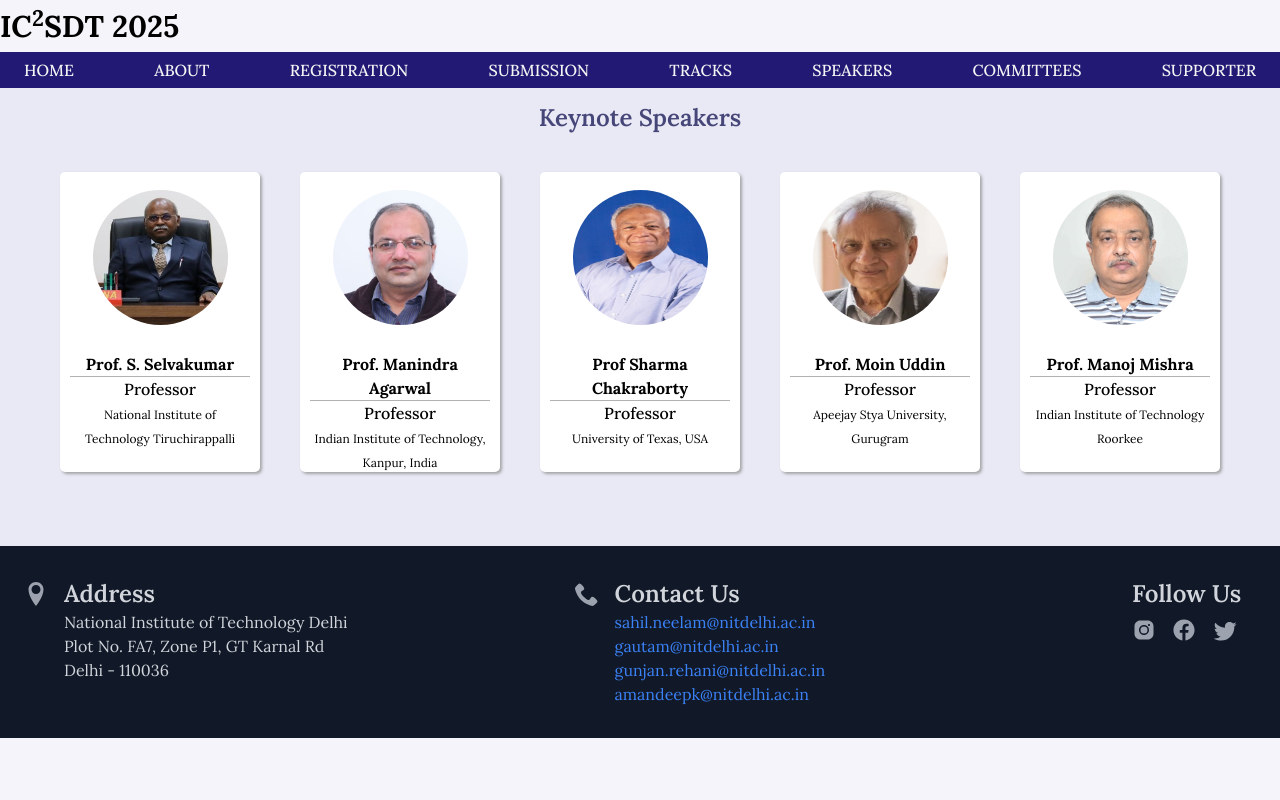
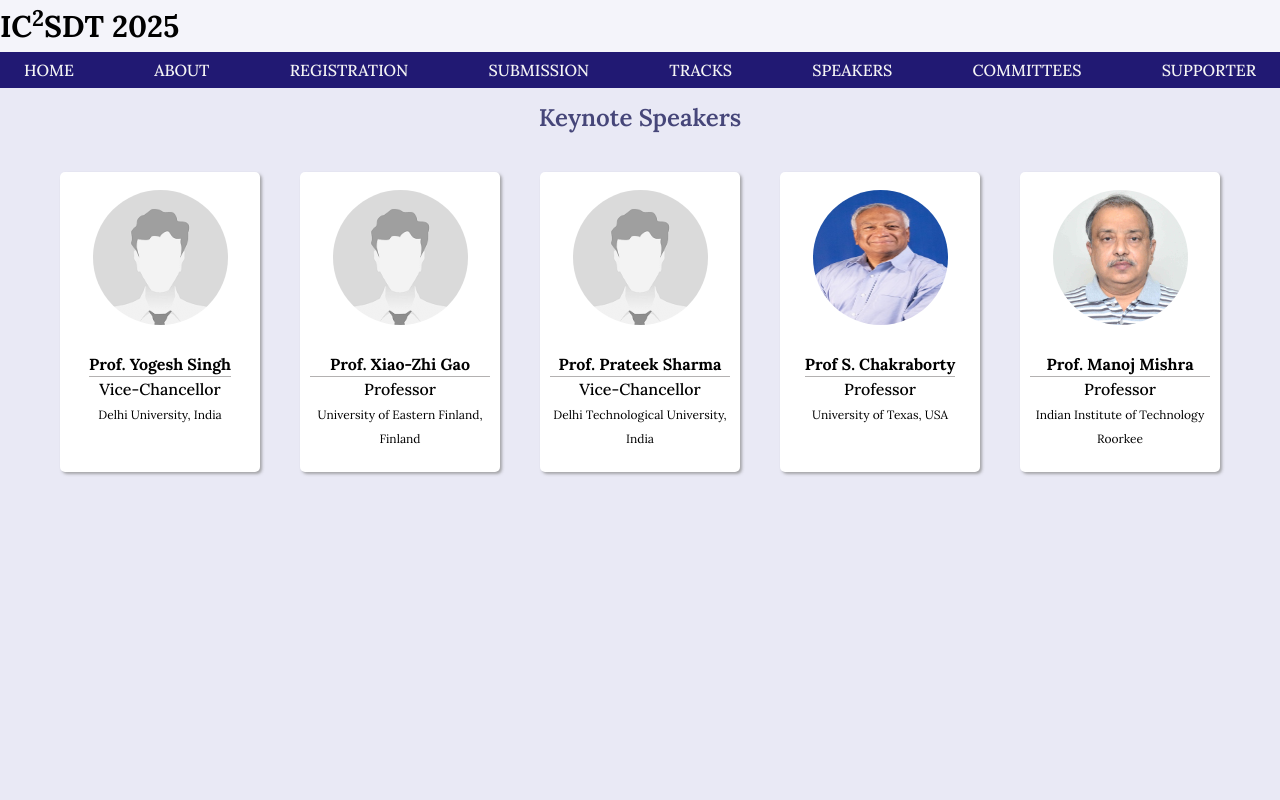
Before and after one commit to trivedi-utkarsh/IC2SDT2025, a Next.js app: page /speakers in a window 1280 px wide. Shown: the top 800 px of the page. Built offline with nearby package versions, Linux system fonts and the light colour scheme.

Commit message:
speakers

```diff
--- a/components/speakersPage/Speakers.jsx
+++ b/components/speakersPage/Speakers.jsx
@@ -6,9 +6,11 @@
         <>
 
         {/* <h1 className=" bg-primary10 py-3 text-center hed underline">Tentative Speakers</h1> */}
+        <div className="h-screen  bg-primary10 ">
 
 
-        <h1 className=" bg-primary10 py-3 text-center hed block">Keynote Speakers</h1>
+
+        <h1 className="  py-3 text-center hed block p-6">Keynote Speakers</h1>
         <section id="railway" className=" bg-primary10 px-3 py-6 spon">
             {Object.values(keynote).map((value) => {
                 return (
@@ -17,6 +19,7 @@
             })}
         </section>
 
+        </div>
 
         </>
     )
--- a/components/speakersPage/keynoteSpeakersData.js
+++ b/components/speakersPage/keynoteSpeakersData.js
@@ -1,3 +1,4 @@
+import profile from '@/public/profile.png'
 import abdulAnsari from '@/public/keynote/abdulAnsari.jpg'
 import selvaKumar from '@/public/keynote/selvaKumar.jpg'
 import sharmaChakraborty from '@/public/keynote/sharmaChakraborty.jpg'
@@ -23,30 +24,48 @@
       //   image: Binod,
       // },
 
-    Selvakumar : {
-        title: "Prof. S. Selvakumar",
+      YogeshSingh : {
+        title: "Prof. Yogesh Singh",
+        designation: "Vice-Chancellor",
+        description: "Delhi University, India",
+        image: profile
+      },
+      Xiao : {
+        title: "Prof. Xiao-Zhi Gao",
         designation: "Professor",
-        description: "National Institute of Technology Tiruchirappalli",
-        image: selvaKumar,
+        description: "University of Eastern Finland, Finland",
+        image: profile,
       },
-      Agarwal : {
-        title: "Prof. Manindra Agarwal",
-        designation: "Professor",
-        description: "Indian Institute of Technology, Kanpur, India",
-        image: manindraAgarwal,
+      Prateek : {
+        title: "Prof. Prateek Sharma",
+        designation: "Vice-Chancellor",
+        description: "Delhi Technological University, India",
+        image: profile,
       },
+    // Selvakumar : {
+    //     title: "Prof. S. Selvakumar",
+    //     designation: "Professor",
+    //     description: "National Institute of Technology Tiruchirappalli",
+    //     image: selvaKumar,
+    //   },
+    //   Agarwal : {
+    //     title: "Prof. Manindra Agarwal",
+    //     designation: "Professor",
+    //     description: "Indian Institute of Technology, Kanpur, India",
+    //     image: manindraAgarwal,
+    //   },
       Chakraborty : {
-        title: "Prof Sharma Chakraborty",
+        title: "Prof S. Chakraborty",
         designation: "Professor",
         description: "University of Texas, USA",
         image: sharmaChakraborty,
       },
-      uddin : {
-        title: "Prof. Moin Uddin",
-        designation: "Professor",
-        description: "Apeejay Stya University, Gurugram",
-        image: moinUddin,
-      },
+      // uddin : {
+      //   title: "Prof. Moin Uddin",
+      //   designation: "Professor",
+      //   description: "Apeejay Stya University, Gurugram",
+      //   image: moinUddin,
+      // },
       mishra:{
         title: "Prof. Manoj Mishra",
         designation: "Professor",
```
